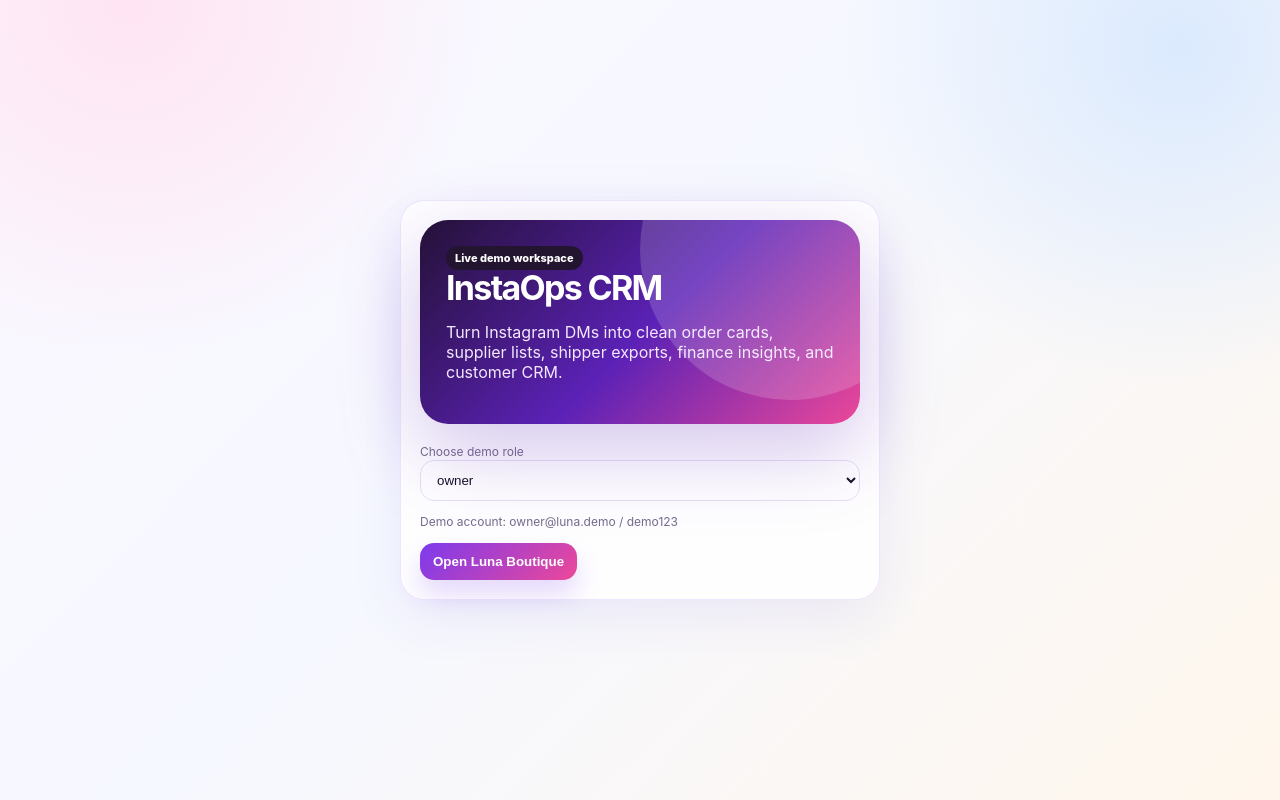
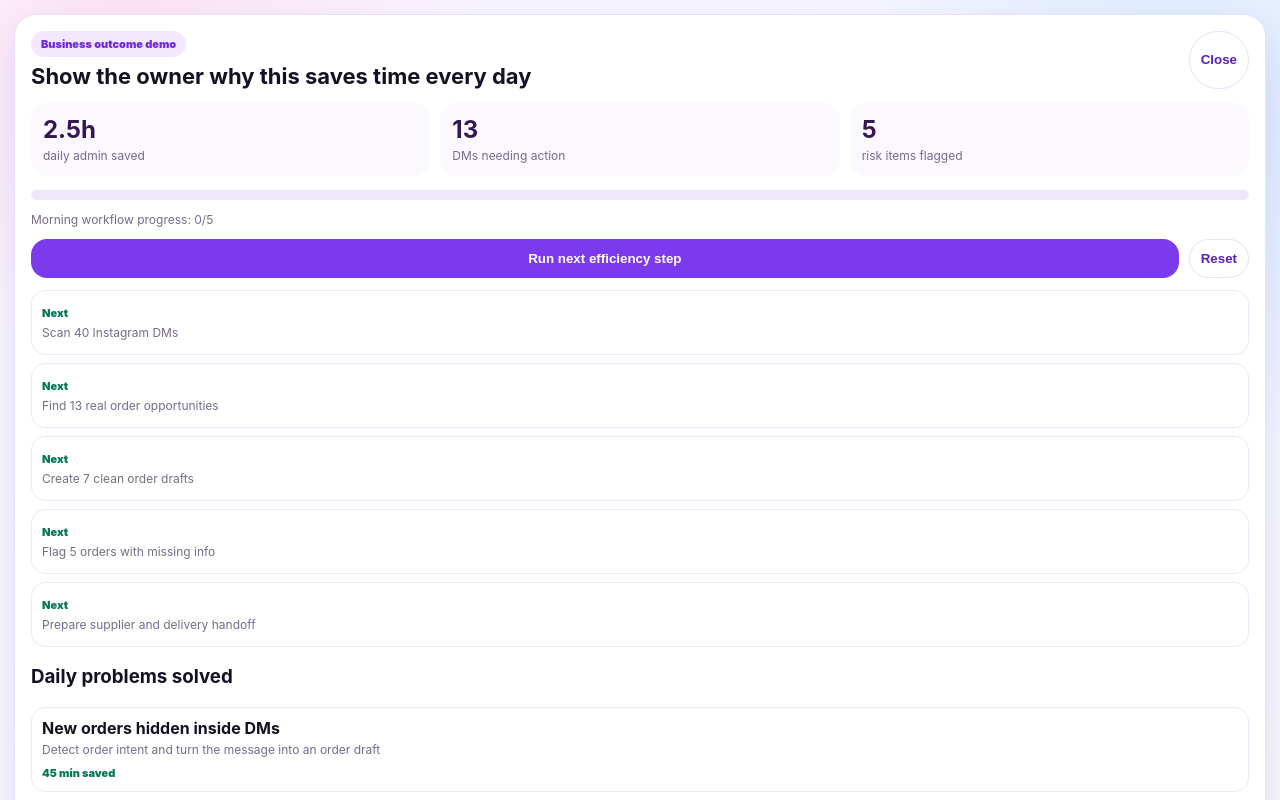
Before and after one commit to JinoFin/rep-test, a Next.js app: page / in a window 1280 px wide. Shown: the top 800 px of the page. Built offline with nearby package versions, Linux system fonts and the light colour scheme.

Commit message:
add efficiency showcase to layout

```diff
--- a/src/app/layout.tsx
+++ b/src/app/layout.tsx
@@ -1,5 +1,6 @@
 import type { Metadata } from "next";
 import DemoActions from "./DemoActions";
+import EfficiencyShowcase from "./EfficiencyShowcase";
 import "./globals.css";
 import "./product-visuals.css";
 
@@ -12,6 +13,7 @@ export default function RootLayout({ children }: { children: React.ReactNode })
   return (
     <html lang="en">
       <body>
+        <EfficiencyShowcase />
         {children}
         <DemoActions />
       </body>
```
